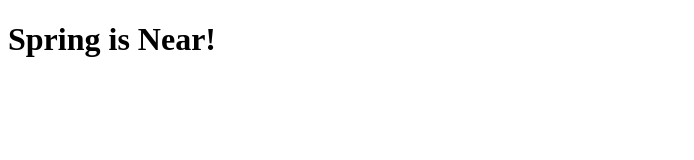
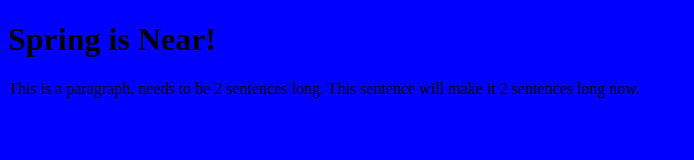
Before and after one commit to Cosmicpix/Spring, a plain HTML site: page index.html in a window 1280 px wide. Shown: the whole page, without its empty margins (0-694 px from the left). Drawn offline with Linux system fonts and the light colour scheme.

Commit message:
added a paragraph and a style sheet

```diff
--- a/index.html
+++ b/index.html
@@ -2,9 +2,11 @@
 <html lang="en" dir="ltr">
   <head>
     <meta charset="utf-8">
+    <link rel="stylesheet" href="style.css">
     <title>Git Practice</title>
   </head>
   <body>
     <h1>Spring is Near!</h1>
+    <p>This is a paragraph, needs to be 2 sentences long. This sentence will make it 2 sentences long now.</p>
   </body>
 </html>
--- /dev/null
+++ b/style.css
@@ -0,0 +1,4 @@
+body
+{
+  background-color: blue;
+}
```
